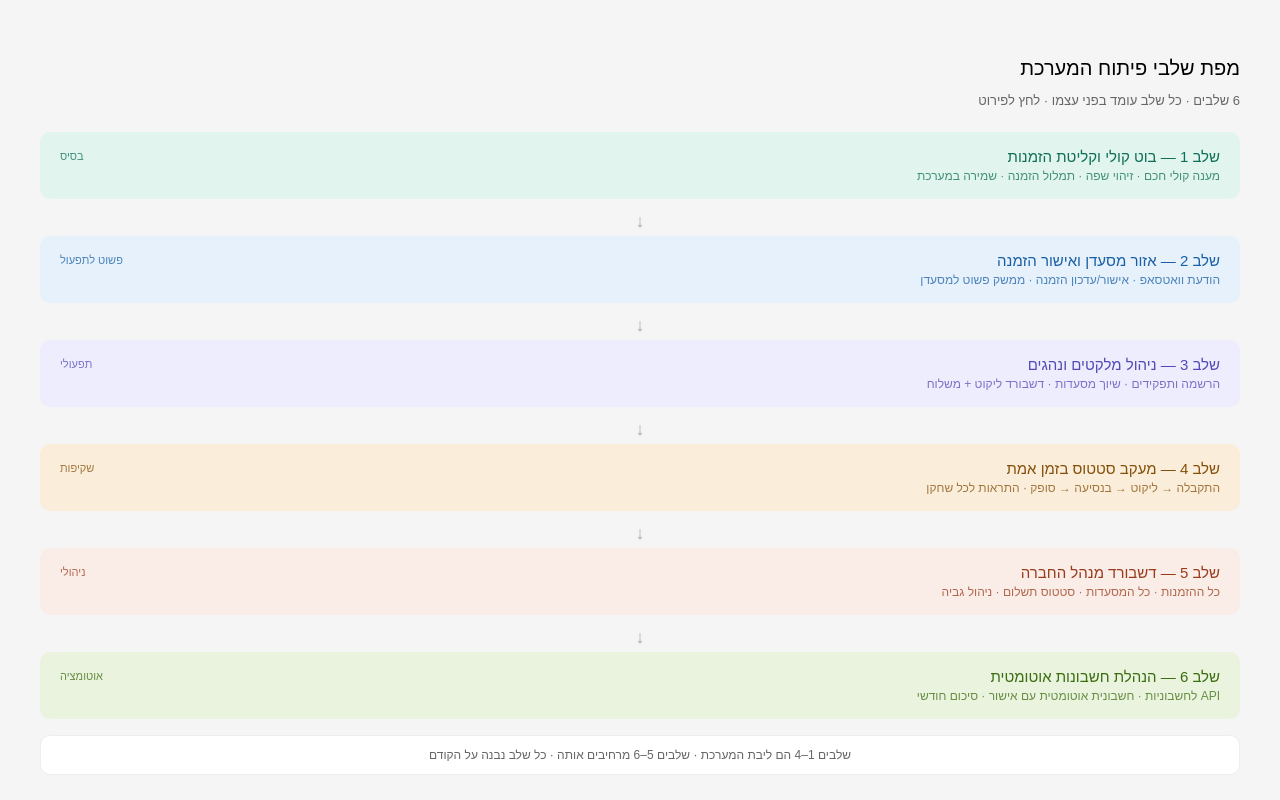
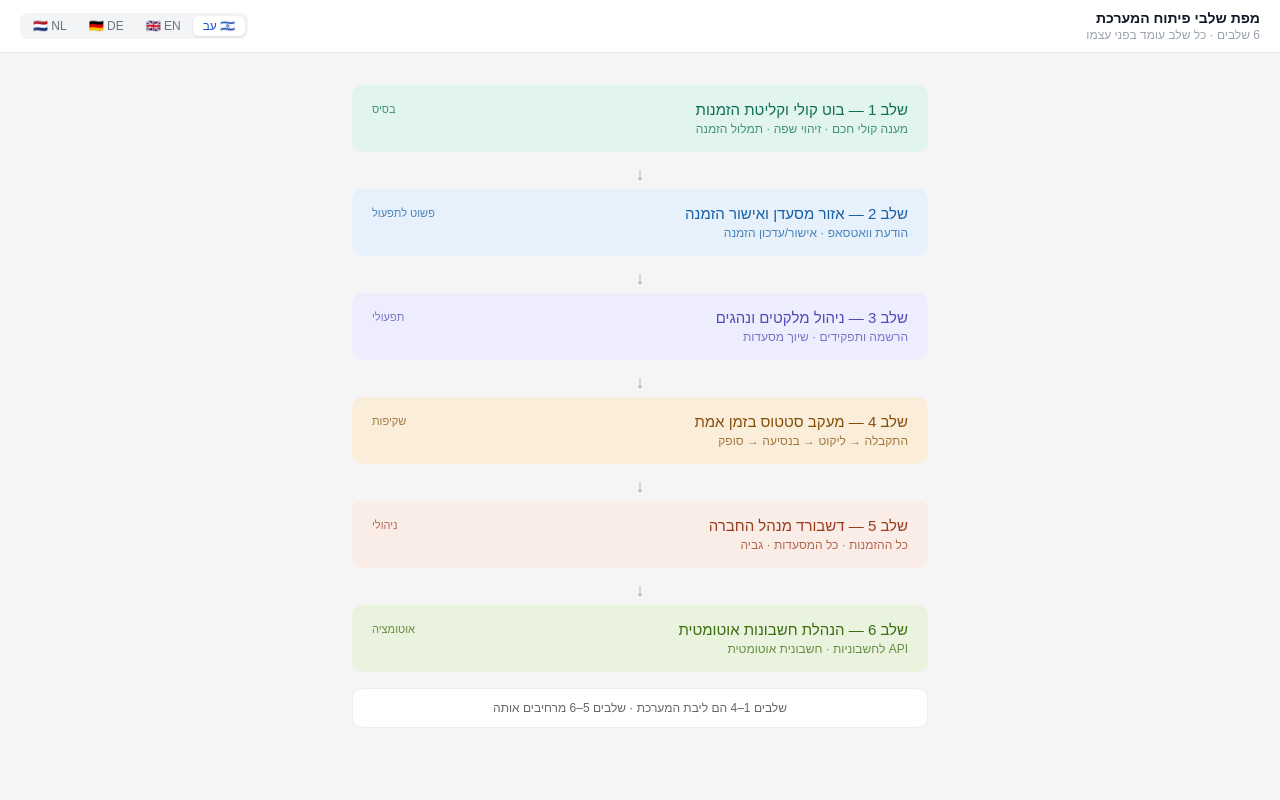
Before and after one commit to newmagal78-hash/Dudi-mockupd, a plain HTML site: page mockups/01_phases_overview.html in a window 1280 px wide. Drawn offline with Linux system fonts and the light colour scheme.

Commit message:
Update HTML structure and content for phases overview

```diff
--- a/mockups/01_phases_overview.html
+++ b/mockups/01_phases_overview.html
@@ -1,42 +1,74 @@
 <!DOCTYPE html>
-<html dir="rtl" lang="he">
+<html lang="he" dir="rtl">
 <head>
 <meta charset="UTF-8">
 <meta name="viewport" content="width=device-width, initial-scale=1.0">
-<title>מפת שלבים — מערכת הזמנות</title>
+<title>Smart Order System — Phases</title>
+<link rel="stylesheet" href="i18n.css">
 <style>
-  body { font-family: Arial, sans-serif; background: #f5f5f5; padding: 2rem; direction: rtl; }
-  h2 { font-size: 20px; font-weight: 500; margin-bottom: 4px; }
-  .subtitle { font-size: 13px; color: #666; margin-bottom: 24px; }
-  .phase { border-radius: 10px; padding: 16px 20px; margin-bottom: 12px; cursor: pointer; transition: opacity .15s; }
+  body { font-family: Arial, sans-serif; background: #f5f5f5; margin: 0; }
+  .content { padding: 2rem; max-width: 640px; margin: 0 auto; }
+  h2 { font-size: 20px; font-weight: 500; margin-block-end: 4px; }
+  .subtitle { font-size: 13px; color: #666; margin-block-end: 24px; }
+  .phase { border-radius: 10px; padding: 16px 20px; margin-block-end: 12px; cursor: pointer; transition: opacity .15s; }
   .phase:hover { opacity: .85; }
-  .phase-title { font-size: 15px; font-weight: 500; margin-bottom: 4px; }
-  .phase-sub { font-size: 12px; opacity: .75; }
-  .phase-tag { float: left; font-size: 11px; opacity: .75; margin-top: 2px; }
-  .arrow { text-align: center; color: #aaa; font-size: 18px; margin: 4px 0; }
+  .phase-title { font-size: 15px; font-weight: 500; margin-block-end: 4px; }
+  .phase-sub   { font-size: 12px; opacity: .75; }
+  .arrow { text-align: center; color: #aaa; font-size: 18px; margin-block: 4px; }
   .p1 { background: #e1f5ee; color: #0f6e56; }
   .p2 { background: #e6f1fb; color: #185fa5; }
   .p3 { background: #eeedfe; color: #534ab7; }
   .p4 { background: #faeeda; color: #854f0b; }
   .p5 { background: #faece7; color: #993c1d; }
   .p6 { background: #eaf3de; color: #3b6d11; }
-  .legend { margin-top: 16px; background: #fff; border-radius: 10px; padding: 12px 16px; font-size: 12px; color: #666; text-align: center; border: 1px solid #eee; }
+  .legend { margin-block-start: 16px; background: #fff; border-radius: 10px; padding: 12px 16px; font-size: 12px; color: #666; text-align: center; border: 1px solid #eee; }
 </style>
 </head>
 <body>
-<h2>מפת שלבי פיתוח המערכת</h2>
-<p class="subtitle">6 שלבים · כל שלב עומד בפני עצמו · לחץ לפירוט</p>
-<div class="phase p1"><span class="phase-tag">בסיס</span><div class="phase-title">שלב 1 — בוט קולי וקליטת הזמנות</div><div class="phase-sub">מענה קולי חכם · זיהוי שפה · תמלול הזמנה · שמירה במערכת</div></div>
-<div class="arrow">↓</div>
-<div class="phase p2"><span class="phase-tag">פשוט לתפעול</span><div class="phase-title">שלב 2 — אזור מסעדן ואישור הזמנה</div><div class="phase-sub">הודעת וואטסאפ · אישור/עדכון הזמנה · ממשק פשוט למסעדן</div></div>
-<div class="arrow">↓</div>
-<div class="phase p3"><span class="phase-tag">תפעולי</span><div class="phase-title">שלב 3 — ניהול מלקטים ונהגים</div><div class="phase-sub">הרשמה ותפקידים · שיוך מסעדות · דשבורד ליקוט + משלוח</div></div>
-<div class="arrow">↓</div>
-<div class="phase p4"><span class="phase-tag">שקיפות</span><div class="phase-title">שלב 4 — מעקב סטטוס בזמן אמת</div><div class="phase-sub">התקבלה → ליקוט → בנסיעה → סופק · התראות לכל שחקן</div></div>
-<div class="arrow">↓</div>
-<div class="phase p5"><span class="phase-tag">ניהולי</span><div class="phase-title">שלב 5 — דשבורד מנהל החברה</div><div class="phase-sub">כל ההזמנות · כל המסעדות · סטטוס תשלום · ניהול גביה</div></div>
-<div class="arrow">↓</div>
-<div class="phase p6"><span class="phase-tag">אוטומציה</span><div class="phase-title">שלב 6 — הנהלת חשבונות אוטומטית</div><div class="phase-sub">API לחשבוניות · חשבונית אוטומטית עם אישור · סיכום חודשי</div></div>
-<div class="legend">שלבים 1–4 הם ליבת המערכת · שלבים 5–6 מרחיבים אותה · כל שלב נבנה על הקודם</div>
+<script src="translations.js"></script>
+<script>
+  document.addEventListener('DOMContentLoaded', () => {
+    buildPageHeader({ titleKey: 'phases_title', subtitleKey: 'phases_sub' });
+  });
+</script>
+
+<div class="content">
+  <div class="phase p1">
+    <span class="phase-tag" data-i18n="tag_base">בסיס</span>
+    <div class="phase-title" data-i18n="phase1_title">שלב 1 — בוט קולי וקליטת הזמנות</div>
+    <div class="phase-sub"  data-i18n="phase1_sub">מענה קולי חכם · זיהוי שפה · תמלול הזמנה</div>
+  </div>
+  <div class="arrow">↓</div>
+  <div class="phase p2">
+    <span class="phase-tag" data-i18n="tag_simple">פשוט לתפעול</span>
+    <div class="phase-title" data-i18n="phase2_title">שלב 2 — אזור מסעדן ואישור הזמנה</div>
+    <div class="phase-sub"  data-i18n="phase2_sub">הודעת וואטסאפ · אישור/עדכון הזמנה</div>
+  </div>
+  <div class="arrow">↓</div>
+  <div class="phase p3">
+    <span class="phase-tag" data-i18n="tag_ops">תפעולי</span>
+    <div class="phase-title" data-i18n="phase3_title">שלב 3 — ניהול מלקטים ונהגים</div>
+    <div class="phase-sub"  data-i18n="phase3_sub">הרשמה ותפקידים · שיוך מסעדות</div>
+  </div>
+  <div class="arrow">↓</div>
+  <div class="phase p4">
+    <span class="phase-tag" data-i18n="tag_transparent">שקיפות</span>
+    <div class="phase-title" data-i18n="phase4_title">שלב 4 — מעקב סטטוס בזמן אמת</div>
+    <div class="phase-sub"  data-i18n="phase4_sub">התקבלה → ליקוט → בנסיעה → סופק</div>
+  </div>
+  <div class="arrow">↓</div>
+  <div class="phase p5">
+    <span class="phase-tag" data-i18n="tag_mgmt">ניהולי</span>
+    <div class="phase-title" data-i18n="phase5_title">שלב 5 — דשבורד מנהל החברה</div>
+    <div class="phase-sub"  data-i18n="phase5_sub">כל ההזמנות · כל המסעדות · גביה</div>
+  </div>
+  <div class="arrow">↓</div>
+  <div class="phase p6">
+    <span class="phase-tag" data-i18n="tag_auto">אוטומציה</span>
+    <div class="phase-title" data-i18n="phase6_title">שלב 6 — הנהלת חשבונות אוטומטית</div>
+    <div class="phase-sub"  data-i18n="phase6_sub">API לחשבוניות · חשבונית אוטומטית</div>
+  </div>
+  <div class="legend" data-i18n="legend_text">שלבים 1–4 הם ליבת המערכת · שלבים 5–6 מרחיבים אותה</div>
+</div>
 </body>
 </html>
```
